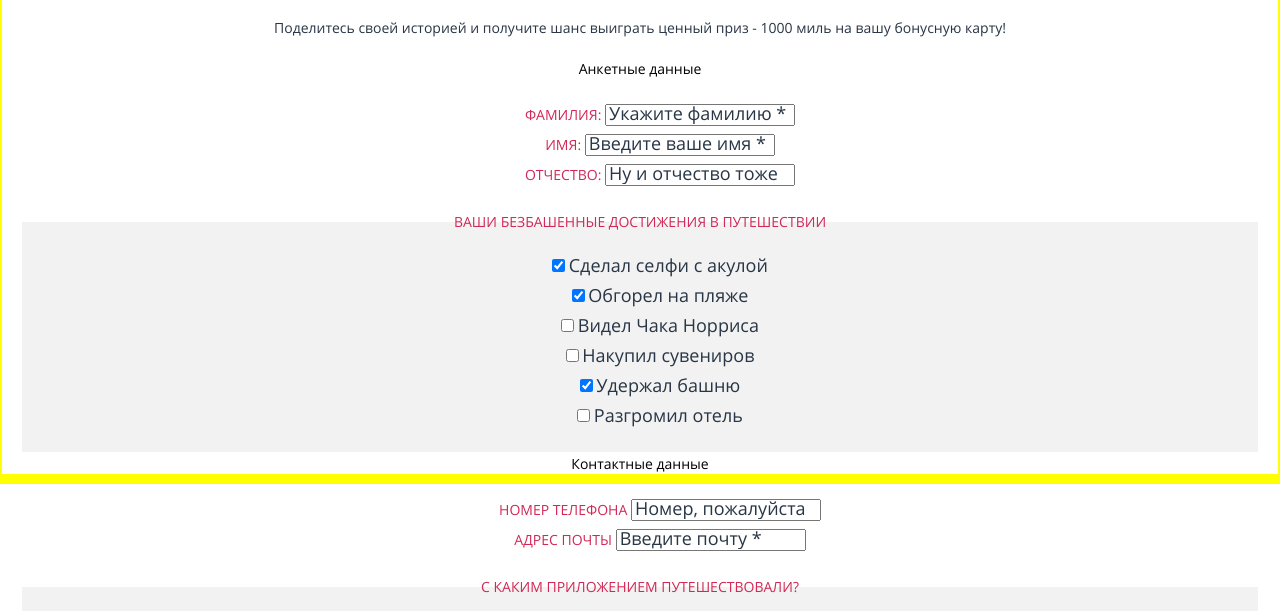
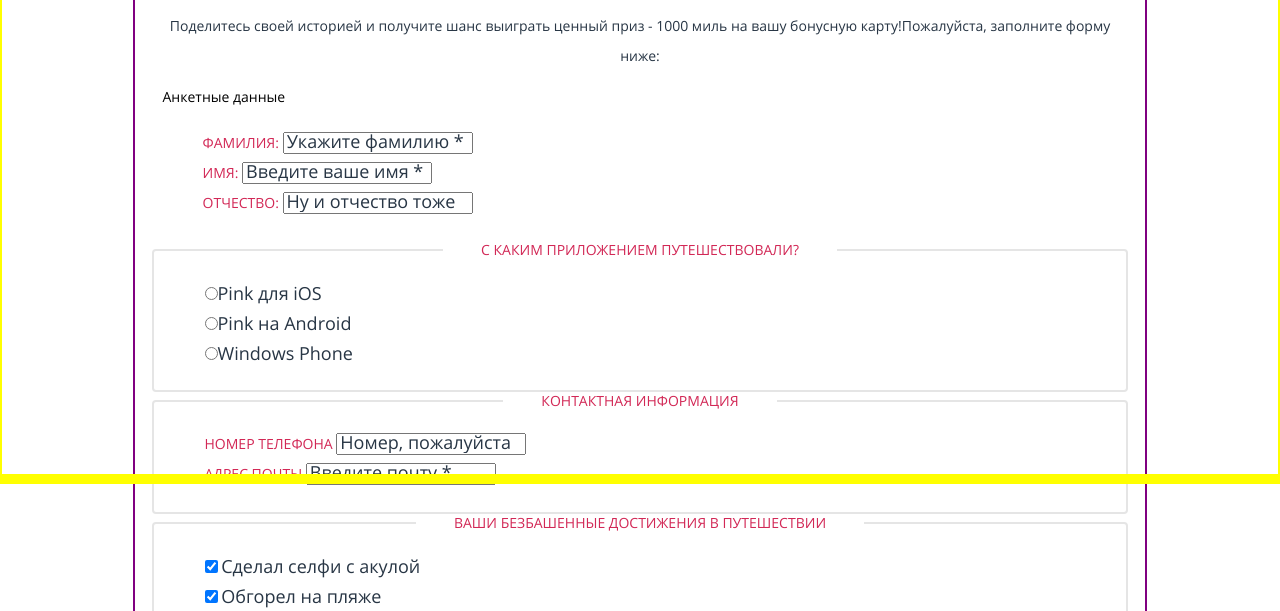
Before and after one commit to Marussja/1002267-pink-21, a website: page source/form.html in a window 1280 px wide. Shown: the part 324-935 px from the top of the page. Drawn offline with nearby package versions, Linux system fonts and the light colour scheme; files that its build step writes are made by us from their sources.

Commit message:
Адаптивная сетка для страницы формы

```diff
--- a/source/form.html
+++ b/source/form.html
@@ -6,17 +6,20 @@
         <title>Конкурс на самое безбашенное путешествие с Пинк</title>
         <link rel="stylesheet" href="css/style.css" type="text/css">
     </head>
-    <body class="page__body">
+
+    <body class="page-body">
+
       <header class="page-header">
+        <div class="page-header__wrapper">
           <a class="page-header__logo">
             <img src="img/logotype-mobile.svg" alt="PINK" width="74" height="23">
           </a>
+
           <nav class="main-nav">
             <button class="main-nav__toggle" type="button"><span class="visually-hidden">Открыть меню</span></button>
-          <div class="main-nav__wrapper">
             <ul class="main-nav__list site-list">
-              <li class="site-list__item">
-                <a href="#">
+              <li class="site-list__item site-list__item--active">
+                <a>
                   Главная
                 </a>
               </li>
@@ -25,8 +28,8 @@
                   Фотографии
                 </a>
               </li>
-              <li class="site-list__item site-list__item--active">
-                <a>
+              <li class="site-list__item">
+                <a href="#">
                   Конкурс
                 </a>
               </li>
@@ -36,19 +39,21 @@
                 </a>
               </li>
             </ul>
+          </nav>
         </div>
-        </nav>
       </header>
+
       <main class="page-form">
         <div class="form-group">
           <div class="form-group__wrapper">
             <div class="form-group__background">
               <h1 class="form-group__title">Конкурс на самое безбашенное путешествие с Пинк</h1>
             </div>
-            <p class="form-group__text">Поделитесь своей историей и получите шанс выиграть ценный приз - 1000 миль на вашу бонусную карту!</p>
+            <p class="form-group__text">Поделитесь своей историей и получите шанс выиграть ценный приз - 1000 миль на вашу бонусную карту!<span class="form-group__addition">Пожалуйста, заполните форму ниже:</span></p>
 
             <form class="form" action="https://echo.htmlacademy.ru" method="post">
-              <fieldset class="form__fieldset fieldset">
+
+              <fieldset class="form__fieldset-name fieldset form__fieldset-noborder">
                 <legend class="visually-hidden">Анкетные данные</legend>
                 <ul class="fieldset__list" role="none">
                   <li class="fieldset__item">
@@ -66,8 +71,8 @@
                 </ul>
               </fieldset>
 
-              <fieldset class="form__fieldset fieldset form__fieldset-grey">
-                <legend class="fieldset__legend">Ваши безбашенные достижения в путешествии</legend>
+              <fieldset class="form__fieldset-progress fieldset form__fieldset-grey">
+                <legend class="fieldset__legend" align="center">Ваши безбашенные достижения в путешествии</legend>
                 <ul class="fieldset__list" role="none">
                   <li class="fieldset__item">
                     <input class="visually-hidden fieldset__input fieldset__input--checkbox" type="checkbox" name="progress-1" id="progress-1" checked>
@@ -96,8 +101,8 @@
                 </ul>
               </fieldset>
 
-              <fieldset class="form__fieldset fieldset">
-                <legend class="visually-hidden">Контактные данные</legend>
+              <fieldset class="form__fieldset-number fieldset">
+                <legend class="visually-hidden fieldset__legend" align="center">Контактная информация</legend>
                 <ul class="fieldset__list" role="none">
                   <li class="fieldset__item fieldset__item--tel">
                     <label class="fieldset__label" for="tel">Номер телефона</label>
@@ -110,8 +115,8 @@
                 </ul>
               </fieldset>
 
-              <fieldset class="form__fieldset fieldset form__fieldset-grey">
-                <legend class="fieldset__legend">С каким приложением путешествовали?</legend>
+              <fieldset class="form__fieldset-device fieldset form__fieldset-grey">
+                <legend class="fieldset__legend" align="center">С каким приложением путешествовали?</legend>
                 <ul class="fieldset__list" role="none">
                   <li class="fieldset__item">
                     <label class="fieldset__label-gray"><input class="visually-hidden fieldset__input fieldset__input--radio" type="radio" name="ios">Pink для iOS</label>
@@ -124,12 +129,14 @@
                   </li>
                 </ul>
               </fieldset>
-              <div class="form__fieldset fieldset">
-                <label class="fieldset__legend" for="reviews-field">Опишите свои эмоции</label><br>
+              <fieldset class="form__fieldset-reviews fieldset">
+                <legend class="fieldset__legend" align="center">Опишите свои эмоции</legend>
                 <textarea class="fieldset__input" name="reviews" id="reviews-field" rows="5" placeholder="Можно прям в красках, не стесняясь в выражениях"></textarea>
-              </div>
+              </fieldset>
+              <div class="form__button-group">
                 <button class="form__button" type="submit">Отправить форму</button>
                 <p class="form__legend"><span class="form__legend-mark">*</span> - Обязательные поля</p>
+              </div>
             </form>
           </div>
         </div>
--- a/source/less/blocks/fieldset.less
+++ b/source/less/blocks/fieldset.less
@@ -1,5 +1,17 @@
 .fieldset {
-  border: none;
+  @media (min-width: @mobile-width-only) {
+    border: none;
+  }
+
+  @media (min-width: @tablet-width) {
+    border: 2px solid @light-lightgray;
+    border-radius: 4px;
+  }
+
+  @media (min-width: @desktop-width) {
+    border: 2px solid @light-lightgray;
+    border-radius: 4px;
+  }
 }
 
 .fieldset__list {
@@ -16,6 +28,7 @@
 }
 
 .fieldset__legend {
+  padding: 0 38px;
   .legend-pink();
   text-transform: uppercase;
 }
--- a/source/less/blocks/form-group.less
+++ b/source/less/blocks/form-group.less
@@ -1,12 +1,29 @@
-.form-group {
-  margin-left: auto;
-  margin-right: auto;
+.form-group__wrapper {
+  .wrapper();
+  display: flex;
+  flex-direction: column;
+  outline: 2px solid purple;
+  outline-offset: -5px;
+
+  @media (min-width: @tablet-width) {
+    .wrapper-tablet();
+  }
+
+  @media (min-width: @desktop-width) {
+    .wrapper-desktop();
+  }
 }
 
-.form-group__wrapper {
-  margin: 0 auto;
-  padding: 0 20px;
-  text-align: center;
+.form-group__addition {
+  display: none;
+
+  @media (min-width: @tablet-width) {
+    display: inline;
+  }
+
+  @media (min-width: @desktop-width) {
+    display: inline;
+  }
 }
 
 .form-group__background {
--- a/source/less/blocks/form.less
+++ b/source/less/blocks/form.less
@@ -1,5 +1,78 @@
+.form {
+  display: flex;
+  flex-direction: column;
+}
+
 .form__fieldset-grey {
   background-color: @light-gray;
+
+  @media (min-width: @tablet-width) {
+    background-color: transparent;
+  }
+
+  @media (min-width: @desktop-width) {
+    background-color: transparent;
+  }
+}
+
+.form__fieldset-noborder {
+  @media (min-width: @tablet-width) {
+    border: none;
+  }
+
+  @media (min-width: @desktop-width) {
+    border: none;
+  }
+}
+
+@media (min-width: @tablet-width) {
+  .form__fieldset-name {
+    order: 1;
+  }
+
+  .form__fieldset-progress {
+    order: 4;
+  }
+
+  .form__fieldset-number {
+    order: 3;
+  }
+
+  .form__fieldset-device {
+    order: 2;
+  }
+
+  .form__fieldset-reviews {
+    order: 5;
+  }
+
+  .form__button-group {
+    order: 6;
+  }
+}
+
+@media (min-width: @desktop-width) {
+  .form__fieldset-name {
+    min-width: 431px;
+    justify-content: flex-start;
+  }
+
+  .form__fieldset-device {
+    min-width: 431px;
+    justify-content: flex-start;
+  }
+}
+
+.form__button-group {
+  @media (min-width: @tablet-width) {
+    display: flex;
+    justify-content: space-between;
+  }
+
+  @media (min-width: @desktop-width) {
+    display: flex;
+    justify-content: space-between;
+  }
 }
 
 .form__button {
--- a/source/less/blocks/modal.less
+++ b/source/less/blocks/modal.less
@@ -3,6 +3,14 @@
   margin-left: auto;
   margin-right: auto;
   background-color: @white;
+
+  @media (min-width: @tablet-width) {
+    width: 460px;
+  }
+
+  @media (min-width: @desktop-width) {
+    width: 780;
+  }
 }
 
 .modal__wrapper {
--- a/source/less/global/variables.less
+++ b/source/less/global/variables.less
@@ -1,13 +1,14 @@
 //colors
 
-@grey-blue: #283645;
 @black: #000000;
 @white: #ffffff;
+@light-lightgray: #e5e5e5;
 @light-gray: #f2f2f2;
+@gray: #c4c4c4;
+@grey-blue: #283645;
 @dark-blue: #1d2631;
 @pink: #d22856;
 @green: #2aab6d;
-@gray: #c4c4c4;
 @black-transparent: rgba(0, 0, 0, 0.3);
 
 //viewports
```
Lines whose indentation alone changed are shown as unchanged.
